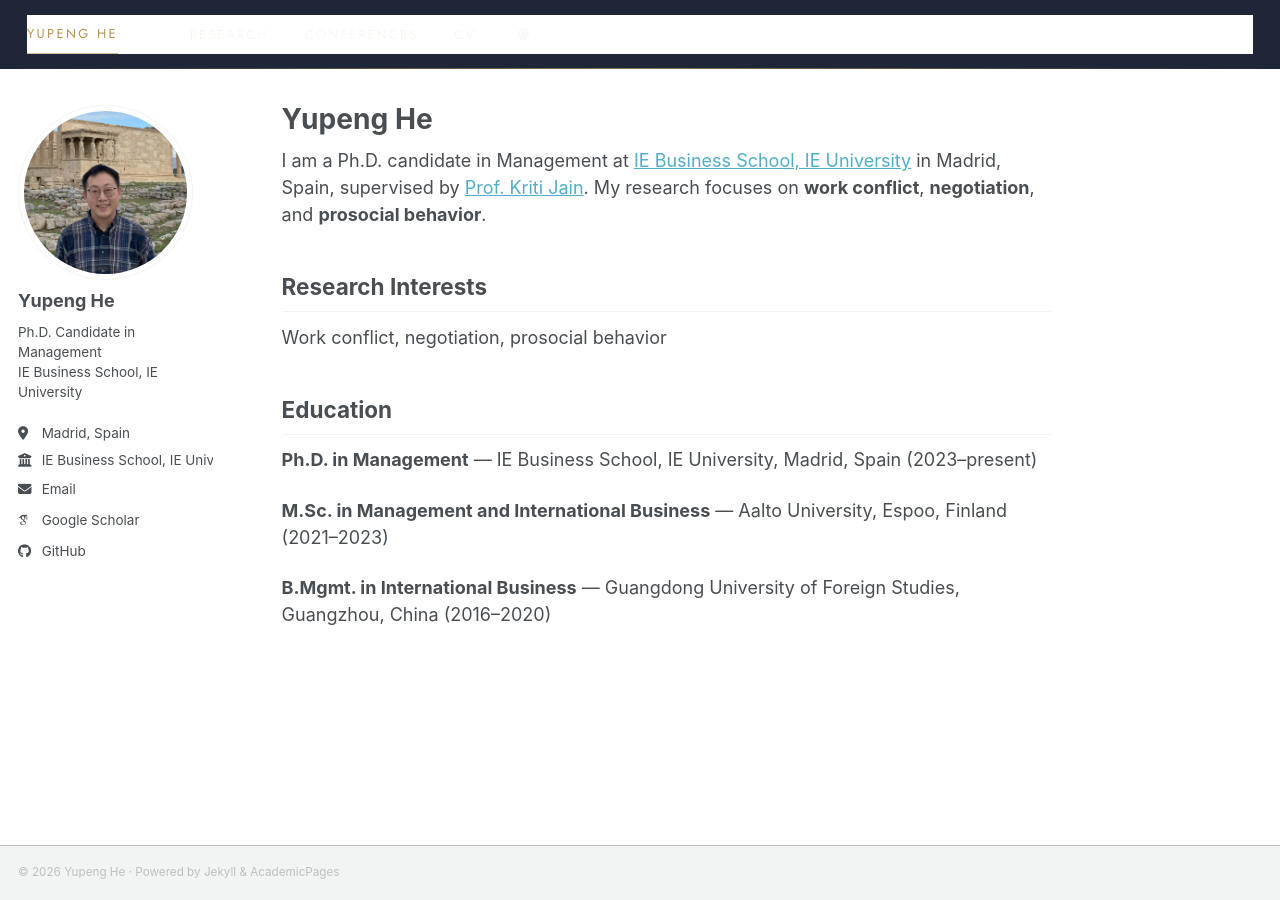
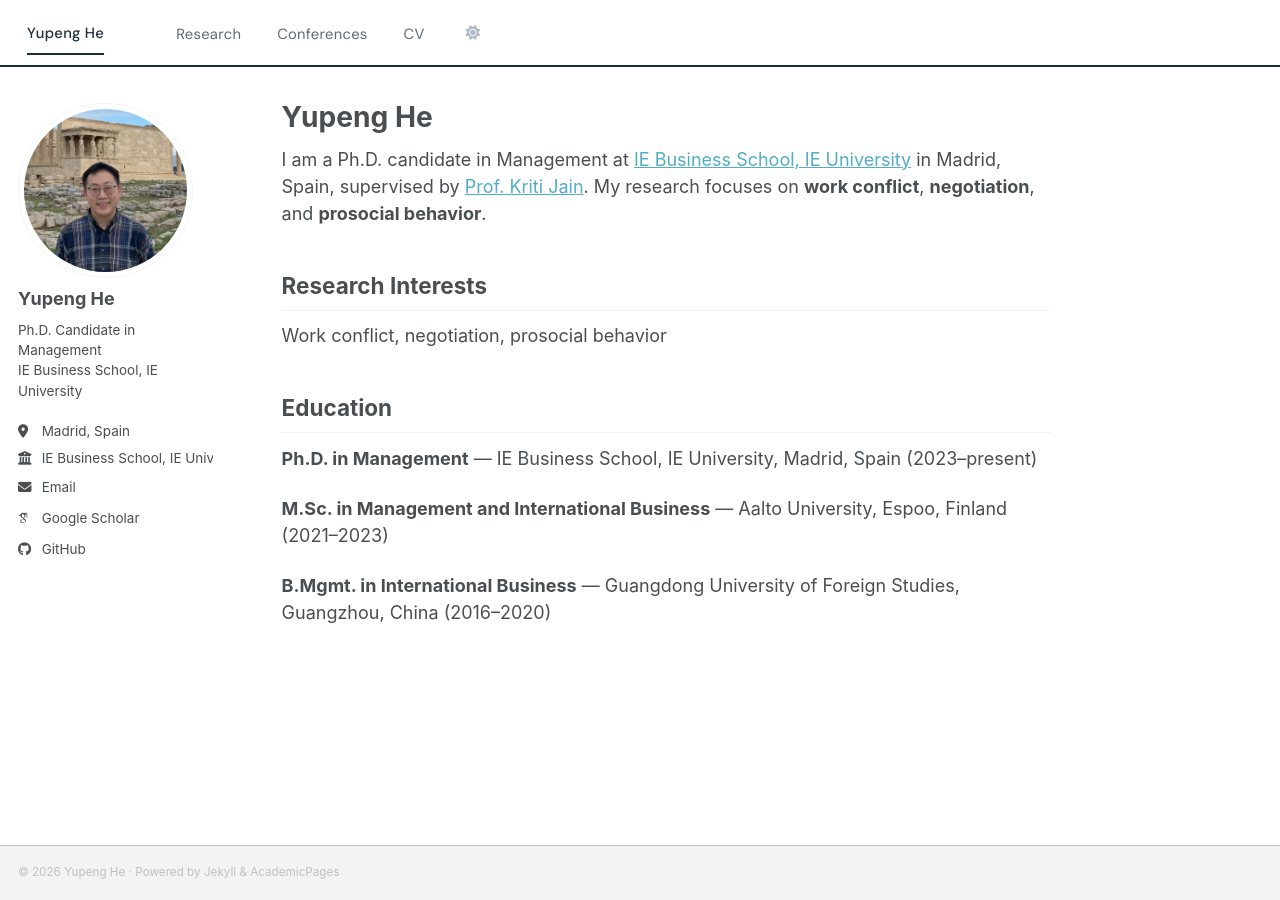
Before and after one commit to Yupeng77/Yupeng77.github.io, a Jekyll site: the page built from _pages/about.md, in a window 1280 px wide. Built offline with Jekyll 4.4.1, drawn with Linux system fonts in a browser that asks for light colours; some web fonts are replaced; a script bundle is joined from its source files by our own code; library files that are not in the unit come from our copies.

Commit message:
Masthead Option A: white bg, Playfair Display name, DM Sans nav, navy accent line

```diff
--- a/_includes/head/custom.html
+++ b/_includes/head/custom.html
@@ -12,118 +12,91 @@
 <link rel="icon" type="image/png" href="{{ base_path }}/images/favicon-192x192.png" sizes="192x192"/>
 <link rel="manifest" href="{{ base_path }}/images/manifest.json"/>
 <link rel="icon" href="/images/favicon.ico"/>
-<meta name="theme-color" content="#1e2638"/>
+<meta name="theme-color" content="#ffffff"/>
 
 <!-- Masthead fonts -->
 <link rel="preconnect" href="https://fonts.googleapis.com">
 <link rel="preconnect" href="https://fonts.gstatic.com" crossorigin>
-<link href="https://fonts.googleapis.com/css2?family=Cormorant+Garamond:wght@500;600&family=Jost:wght@300;400&display=swap" rel="stylesheet">
+<link href="https://fonts.googleapis.com/css2?family=Playfair+Display:wght@600&family=DM+Sans:wght@300;400;500&display=swap" rel="stylesheet">
 
 <!-- Masthead custom styling -->
 <style>
   /* ── Masthead shell ── */
   .masthead {
-    background: #1e2638 !important;
-    border-bottom: none !important;
+    background: var(--global-bg-color) !important;
   }
 
-  /* Gold-gradient hairline at the bottom */
+  /* Single deep-navy accent line at the bottom */
   .masthead::after {
-    height: 1px !important;
-    background: linear-gradient(90deg,
-      transparent 0%,
-      rgba(185, 148, 80, 0.25) 20%,
-      rgba(185, 148, 80, 0.7) 50%,
-      rgba(185, 148, 80, 0.25) 80%,
-      transparent 100%) !important;
+    height: 2px !important;
+    background: #1e2d40 !important;
   }
 
   .masthead__inner-wrap {
-    padding: 0.85em 1.5em !important;
-    font-family: 'Jost', sans-serif !important;
+    padding: 0.7em 1.5em !important;
   }
 
   /* ── Site title "Yupeng He" ── */
   .masthead__menu-item--lg a {
-    font-family: 'Cormorant Garamond', Georgia, serif !important;
-    font-size: 1.45em !important;
+    font-family: 'Playfair Display', Georgia, serif !important;
+    font-size: 1.25em !important;
     font-weight: 600 !important;
-    letter-spacing: 0.03em !important;
-    color: #f0ebe0 !important;
-    border-bottom: none !important;
+    letter-spacing: 0.01em !important;
+    text-transform: none !important;
+    color: #1e2d40 !important;
   }
 
   .masthead__menu-item--lg a:hover {
-    color: #f0ebe0 !important;
+    color: #1e2d40 !important;
   }
 
   /* ── Nav links ── */
   .masthead__menu-item a {
-    font-family: 'Jost', sans-serif !important;
-    font-size: 0.72em !important;
-    font-weight: 300 !important;
-    letter-spacing: 0.18em !important;
-    text-transform: uppercase !important;
-    color: rgba(240, 235, 224, 0.6) !important;
+    font-family: 'DM Sans', sans-serif !important;
+    font-size: 0.82em !important;
+    font-weight: 400 !important;
+    letter-spacing: 0.02em !important;
+    text-transform: none !important;
+    color: #5a6a7a !important;
+    border-bottom: none !important;
     transition: color 0.2s ease !important;
-    border-bottom: none !important;
   }
 
   .masthead__menu-item a:hover {
-    color: #b99450 !important;
+    color: #1e2d40 !important;
   }
 
   /* ── Active page ── */
   .masthead__menu-item.selected a {
-    color: #b99450 !important;
-    font-weight: 400 !important;
-    border-bottom: 1px solid rgba(185, 148, 80, 0.6) !important;
+    color: #1e2d40 !important;
+    font-weight: 500 !important;
+    border-bottom: 2px solid #1e2d40 !important;
     pointer-events: none;
     cursor: default;
   }
 
   .masthead__menu-item.selected a:hover {
-    color: #b99450 !important;
-    border-bottom: 1px solid rgba(185, 148, 80, 0.6) !important;
+    color: #1e2d40 !important;
   }
 
   /* ── Theme toggle icon ── */
   #theme-toggle a {
-    color: rgba(240, 235, 224, 0.35) !important;
+    color: #b0bac4 !important;
     transition: color 0.2s ease !important;
   }
 
   #theme-toggle a:hover {
-    color: #b99450 !important;
-  }
-
-  /* ── Mobile hamburger button ── */
-  .greedy-nav button {
-    background: transparent !important;
-  }
-
-  .navicon,
-  .navicon::before,
-  .navicon::after {
-    background: rgba(240, 235, 224, 0.7) !important;
+    color: #1e2d40 !important;
   }
 
   /* ── Mobile dropdown ── */
   .greedy-nav .hidden-links {
-    background: #1e2638 !important;
-    border: 1px solid rgba(185, 148, 80, 0.2) !important;
+    background: var(--global-bg-color) !important;
+    border: 1px solid #e0e5ea !important;
   }
 
   .hidden-links .masthead__menu-item {
-    background: #1e2638 !important;
-  }
-
-  .hidden-links .masthead__menu-item a {
-    color: rgba(240, 235, 224, 0.6) !important;
-  }
-
-  .hidden-links .masthead__menu-item a:hover {
-    color: #b99450 !important;
+    background: var(--global-bg-color) !important;
   }
 </style>
 
```
